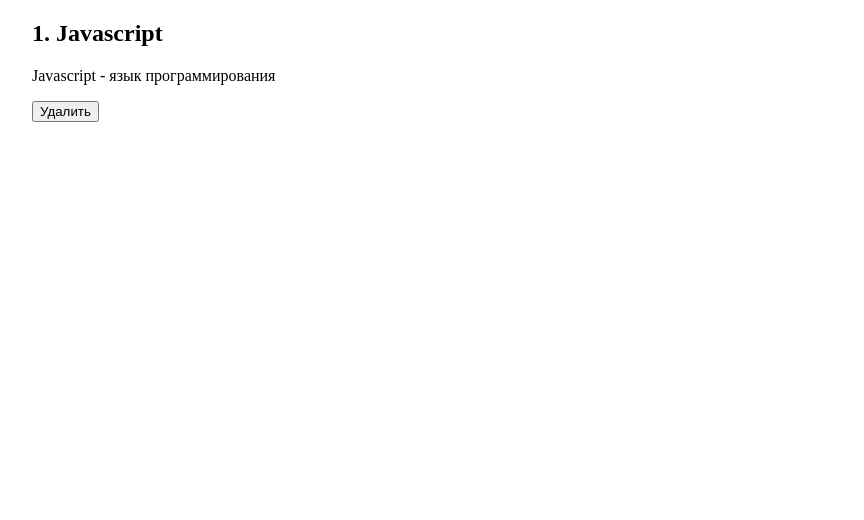
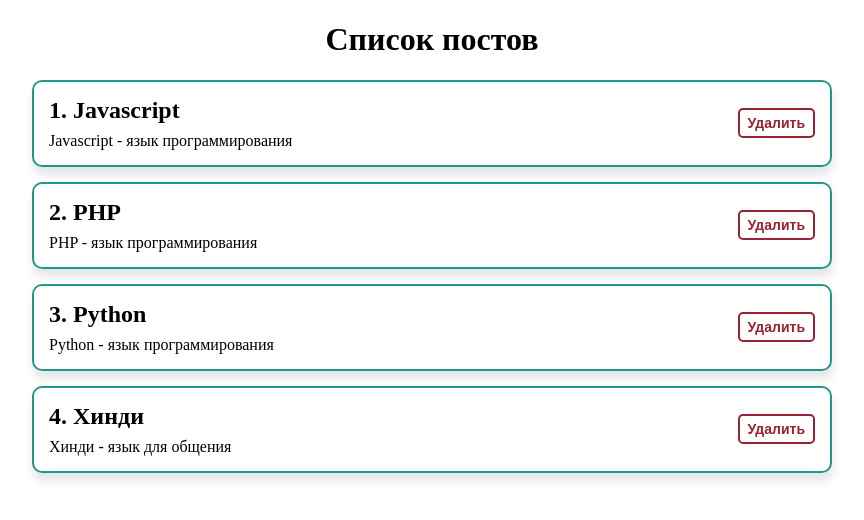
Before and after one commit to YuryDemidov/pumpkin-posts, a React (Create React App) app: page / in a window 1280 px wide. Shown: the top 520 px of the page, without its empty margins (208-1072 px from the left). Built offline with nearby package versions, Linux system fonts and the light colour scheme.

Commit message:
Posts list and template for UI-components

```diff
--- a/src/App.js
+++ b/src/App.js
@@ -1,19 +1,19 @@
-import React from 'react'
+import React, { useState } from 'react'
 
+import PostsList from './components/PostsList';
 import './styles/App.css'
 
 function App() {
+  const [posts, setPosts] = useState([
+    {id: 1, title: 'Javascript', text: 'Javascript - язык программирования'},
+    {id: 12, title: 'PHP', text: 'PHP - язык программирования'},
+    {id: 33, title: 'Python', text: 'Python - язык программирования'},
+    {id: 124, title: 'Хинди', text: 'Хинди - язык для общения'}
+  ]);
+
   return (
     <div className='App'>
-      <div className='post'>
-        <div className='post__content'>
-          <h2>1. Javascript</h2>
-          <p>Javascript - язык программирования</p>
-        </div>
-      </div>
-      <div className='post__buttons'>
-        <button>Удалить</button>
-      </div>
+      <PostsList posts={posts} />
     </div>
   );
 }
--- a/src/components/Counter.jsx
+++ b/src/components/Counter.jsx
@@ -19,4 +19,4 @@
   )
 }
 
-export default Counter;
+export default Counter
--- /dev/null
+++ b/src/components/PostItem.jsx
@@ -0,0 +1,17 @@
+import React from 'react'
+
+const PostItem = ({ post, number }) => {
+  return (
+    <div className='post'>
+      <div className='post__content'>
+        <h2 className='post__title'>{number}. {post.title}</h2>
+        <p className='post__text'>{post.text}</p>
+      </div>
+      <div className='post__buttons'>
+        <button className='post__remove-button' type='button'>Удалить</button>
+      </div>
+    </div>
+  )
+}
+
+export default PostItem
--- /dev/null
+++ b/src/components/PostsList.jsx
@@ -0,0 +1,14 @@
+import React from 'react'
+
+import PostItem from './PostItem';
+
+const PostsList = ({ posts }) => {
+  return (
+    <div>
+      <h1 style={{ textAlign: 'center' }}>Список постов</h1>
+      {posts.map((post, i) => <PostItem post={post} number={i + 1} key={post.id} />)}
+    </div>
+  )
+}
+
+export default PostsList
--- a/src/styles/App.css
+++ b/src/styles/App.css
@@ -1,5 +1,12 @@
 * {
   box-sizing: border-box;
+}
+
+:root {
+  --danger: #992233;
+  --main: #229988;
+  --light-dim: rgba(0, 0, 0, 0.1);
+  --light: #fcfcfc;
 }
 
 html,
@@ -12,3 +19,41 @@
   max-width: 800px;
   margin: 0 auto;
 }
+
+.post {
+  display: flex;
+  justify-content: space-between;
+  align-items: center;
+  margin-top: 15px;
+  padding: 15px;
+  border: 2px solid var(--main);
+  border-radius: 10px;
+  box-shadow: 1px 8px 10px var(--light-dim);
+}
+
+.post__title,
+.post__text {
+  margin: 0;
+}
+
+.post__title {
+  margin-bottom: 8px;
+}
+
+.post__remove-button {
+  padding: 5px 8px;
+  font-weight: 700;
+  font-size: 14px;
+  color: var(--danger);
+  background: none;
+  border: 2px solid var(--danger);
+  border-radius: 5px;
+  cursor: pointer;
+  transition-property: background-color, color;
+  transition-duration: 0.3s;
+}
+
+.post__remove-button:hover {
+  color: var(--light);
+  background-color: var(--danger);
+}
```
Also changed, not shown: src/components/ClassCounter.jsx (renamed from src/components/ClassCounter.js), src/components/UI/Button/Button.jsx (added), src/components/UI/Button/Button.module.css (added), src/components/UI/Input/Input.jsx (added), src/components/UI/Input/Input.module.css (added).
